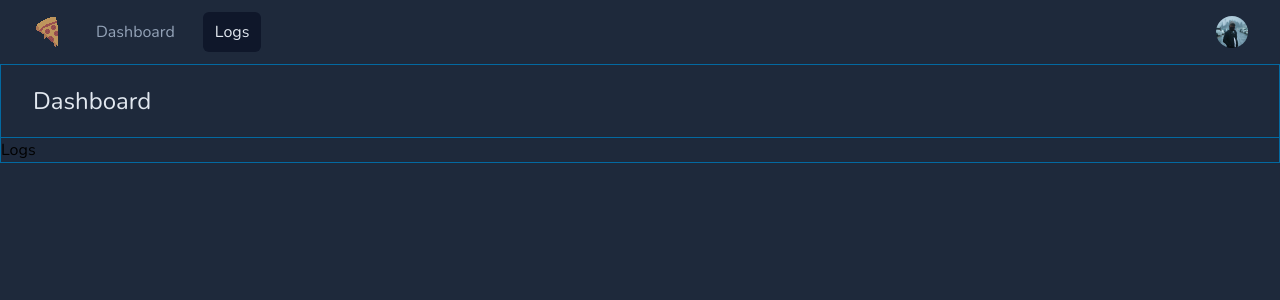
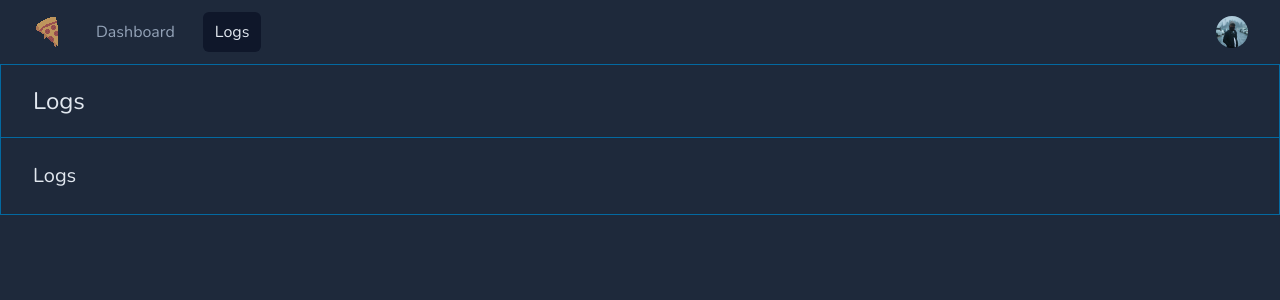
Before and after one commit to jksarmiento/senti, a React (Create React App) app: page /logs in a window 1280 px wide. Shown: the top 300 px of the page. Built offline with nearby package versions, Linux system fonts and the light colour scheme.

Commit message:
updated to deployed api

```diff
--- a/src/components/CartGrid.js
+++ b/src/components/CartGrid.js
@@ -9,7 +9,7 @@ function CartGrid(props) {
             const getCarts = () => {
                 const axios = require("axios");
                 axios
-                    .get("http://192.168.0.154:8000/api/v1/carts")
+                    .get("http://senticartapi.herokuapp.com/api/v1/carts")
                     .then(function (response) {
                         setCarts(response.data);
                     })
--- a/src/components/Header.js
+++ b/src/components/Header.js
@@ -7,7 +7,7 @@ function Header(props) {
             }
         >
             <div className="py-5 px-4 sm:px-6 lg:px-8">
-                <h1 className="text-2xl text-slate-200">Dashboard</h1>
+                <h1 className="text-2xl text-slate-200">{props.value}</h1>
             </div>
         </header>
     );
--- a/src/layouts/Layout.js
+++ b/src/layouts/Layout.js
@@ -1,14 +1,31 @@
-import { Outlet } from "react-router-dom";
+import { Outlet, useLocation } from "react-router-dom";
 import Navbar from "../components/Navbar";
 import Header from "../components/Header";
+import { useEffect, useState } from "react";
+
+const headers = ["Dashboard", "Logs"];
 
 function Layout() {
-    let border = true;
+    const border = true;
+    const [header, setHeader] = useState("");
+    const location = useLocation();
+
+    useEffect(() => {
+        switch (location.pathname) {
+            case "/":
+                setHeader(headers[0]);
+                break;
+            case "/logs":
+                setHeader(headers[1]);
+                break;
+            default:
+        }
+    }, [location.pathname]);
 
     return (
         <div className="min-h-full font-sans">
             <Navbar />
-            <Header border />
+            <Header border={border} value={header} />
             <main
                 className={
                     (border ? "border-b border-sky-700 xl:border-x" : "") +
--- a/src/pages/Dashboard.js
+++ b/src/pages/Dashboard.js
@@ -5,14 +5,23 @@ import CartGrid from "../components/CartGrid";
 
 function Dashboard() {
     const [monitoring, setMonitoring] = useState(true);
+    const [amount, setAmount] = useState(10);
 
     return (
         <div className="py-6 px-4 text-slate-200 sm:px-6 lg:px-8">
             <div className="flex justify-between">
-                <h2 className="text-xl">Carts</h2>
+                <div className="flex items-center">
+                    <h2 className="mr-4 text-xl">Carts</h2>
+                    <input
+                        type="number"
+                        value={amount}
+                        onChange={(e) => setAmount(e.target.value)}
+                        className="w-14 rounded-md border border-sky-700 bg-slate-800 py-1 pl-2 pr-1 text-slate-100 shadow-sm outline-0 focus:border-sky-300 focus:ring-2 focus:ring-sky-300 focus:ring-opacity-50"
+                    />
+                </div>
                 <Switch.Group>
                     <div className="flex items-center">
-                        <Switch.Label className="mr-4">
+                        <Switch.Label className="mr-4 hidden sm:block">
                             Real-time Monitoring
                         </Switch.Label>
                         <Switch
@@ -35,8 +44,11 @@ function Dashboard() {
                     </div>
                 </Switch.Group>
             </div>
-            <div className="mt-4">
-                <CartGrid monitor={monitoring} />
+            <div className="my-4">
+                <CartGrid monitor={monitoring} amount={amount} />
+            </div>
+            <div>
+                <h2 className="text-xl">Location</h2>
             </div>
         </div>
     );
--- a/src/pages/Logs.js
+++ b/src/pages/Logs.js
@@ -1,5 +1,9 @@
 function Logs() {
-    return <h1>Logs</h1>;
+    return (
+        <div className="py-6 px-4 text-slate-200 sm:px-6 lg:px-8">
+            <h2 className="text-xl">Logs</h2>
+        </div>
+    );
 }
 
 export default Logs;
```
